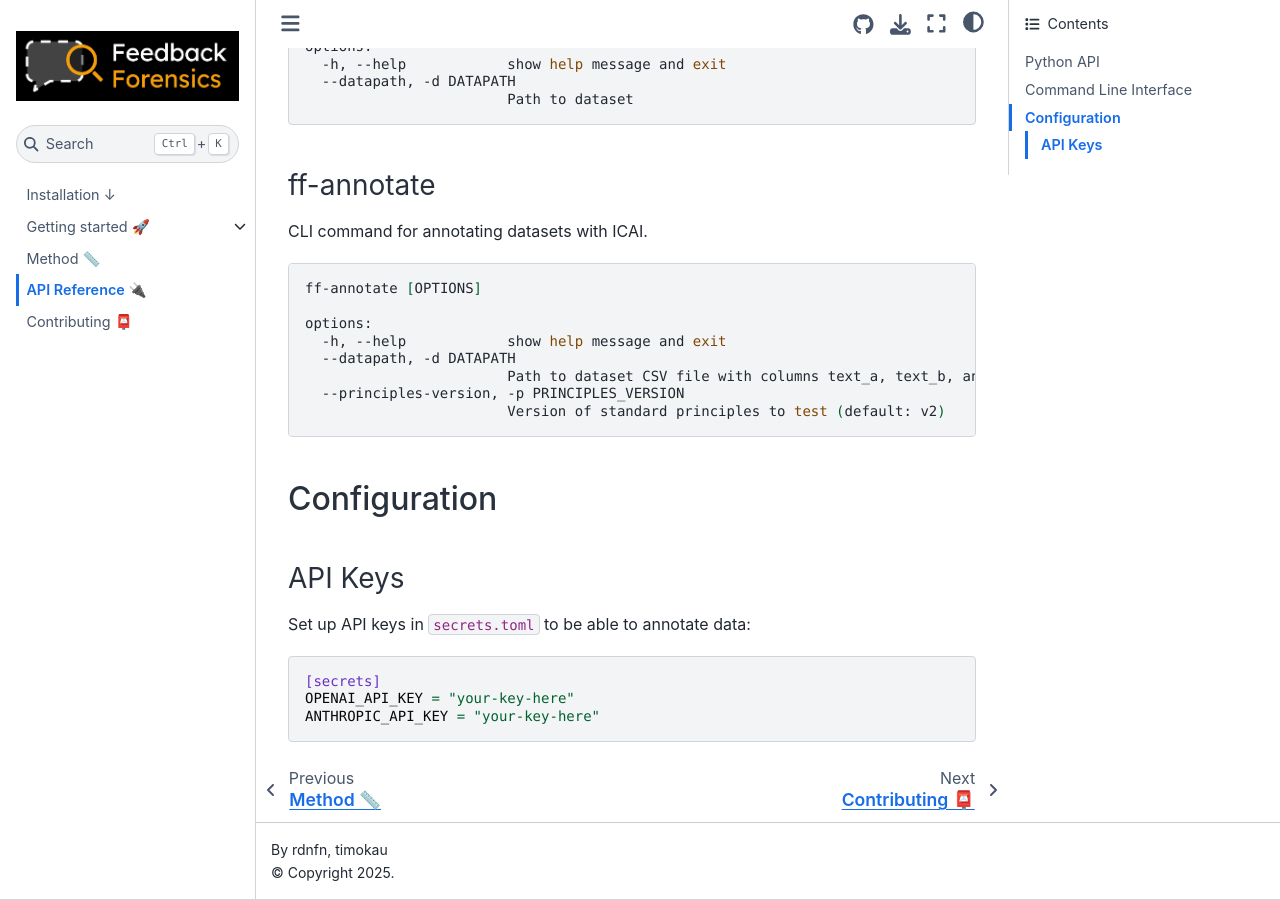
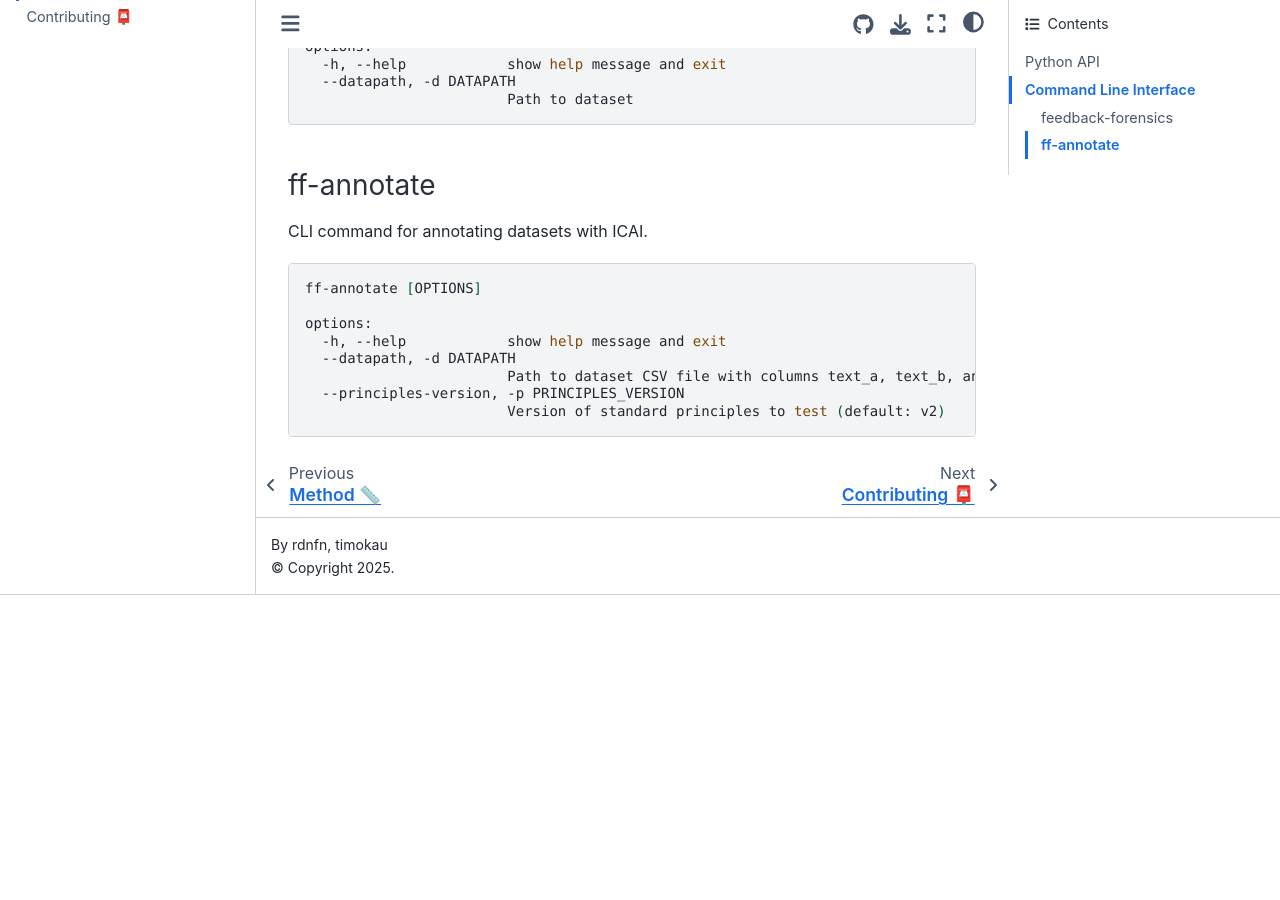
Before and after one commit to rdnfn/feedback-forensics, a Jupyter Book: the page built from docs/api.md, in a window 1280 px wide and 900 px high, scrolled down 693 px. Built offline with Jupyter Book 1.0.4 settings and Sphinx 7.4.7 and the Sphinx Book theme 1.1.4, drawn with Linux system fonts in a browser that asks for light colours; after the commit the page ends 1288 px from its top, so only the background shows below that.

Commit message:
Remove second reference to toml file

````diff
--- a/docs/api.md
+++ b/docs/api.md
@@ -42,14 +42,3 @@ options:
   --principles-version, -p PRINCIPLES_VERSION
                         Version of standard principles to test (default: v2)
 ```
-
-## Configuration
-
-### API Keys
-Set up API keys in `secrets.toml` to be able to annotate data:
-
-```toml
-[secrets]
-OPENAI_API_KEY = "your-key-here"
-ANTHROPIC_API_KEY = "your-key-here"
-```
````
